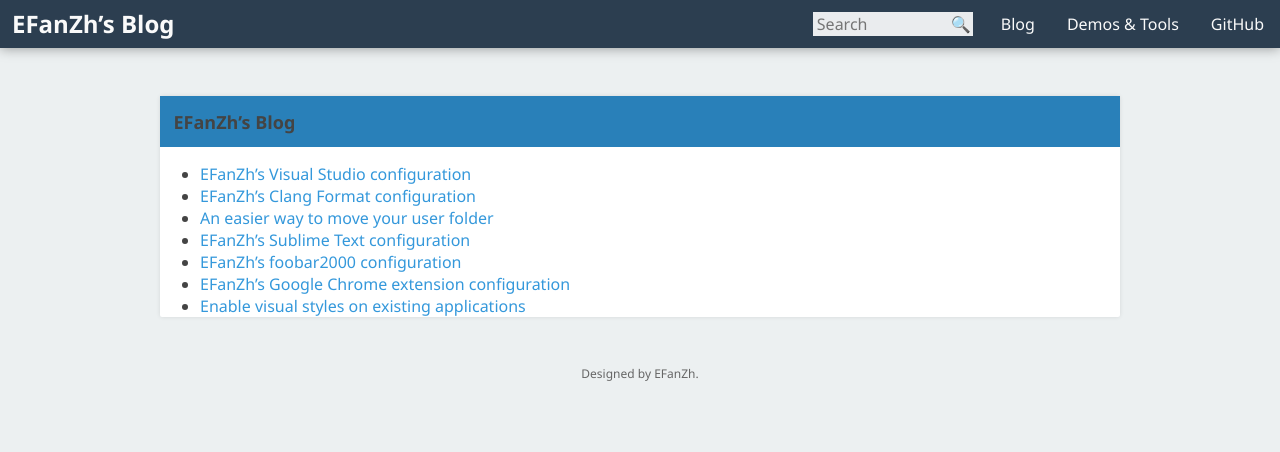
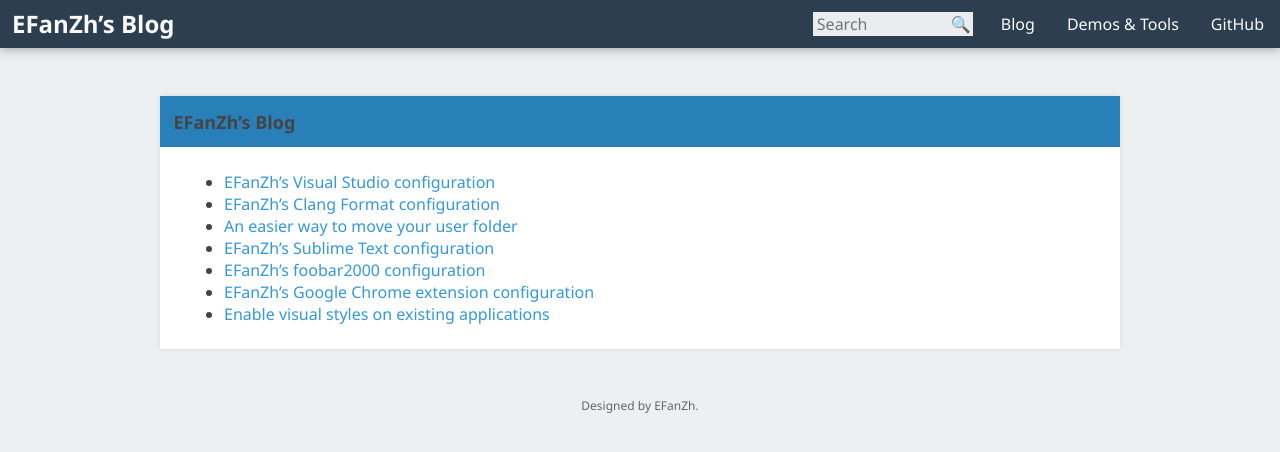
Before and after one commit to fuzeyi/efanzh.github.io, a Jekyll site: the page built from index.html, in a window 1280 px wide. Shown: the top 452 px of the page. Built offline with Jekyll 4.4.1, drawn with Linux system fonts in a browser that asks for light colours.

Commit message:
Update post margins and paddings

```diff
--- a/stylesheets/common.css
+++ b/stylesheets/common.css
@@ -126,15 +126,17 @@
 
 .post
 {
+    box-sizing: border-box;
+    padding: 0 24px 8px;
     background-color: white;
     color: #444;
     border-radius: 2px;
     box-shadow: 0 0 4px 0 rgba(0, 0, 0, 0.1);
-    box-sizing: border-box;
 }
 
 .post > header
 {
+    margin: 0 -24px 24px;
     background-color: #2980b9;
 }
 
```
